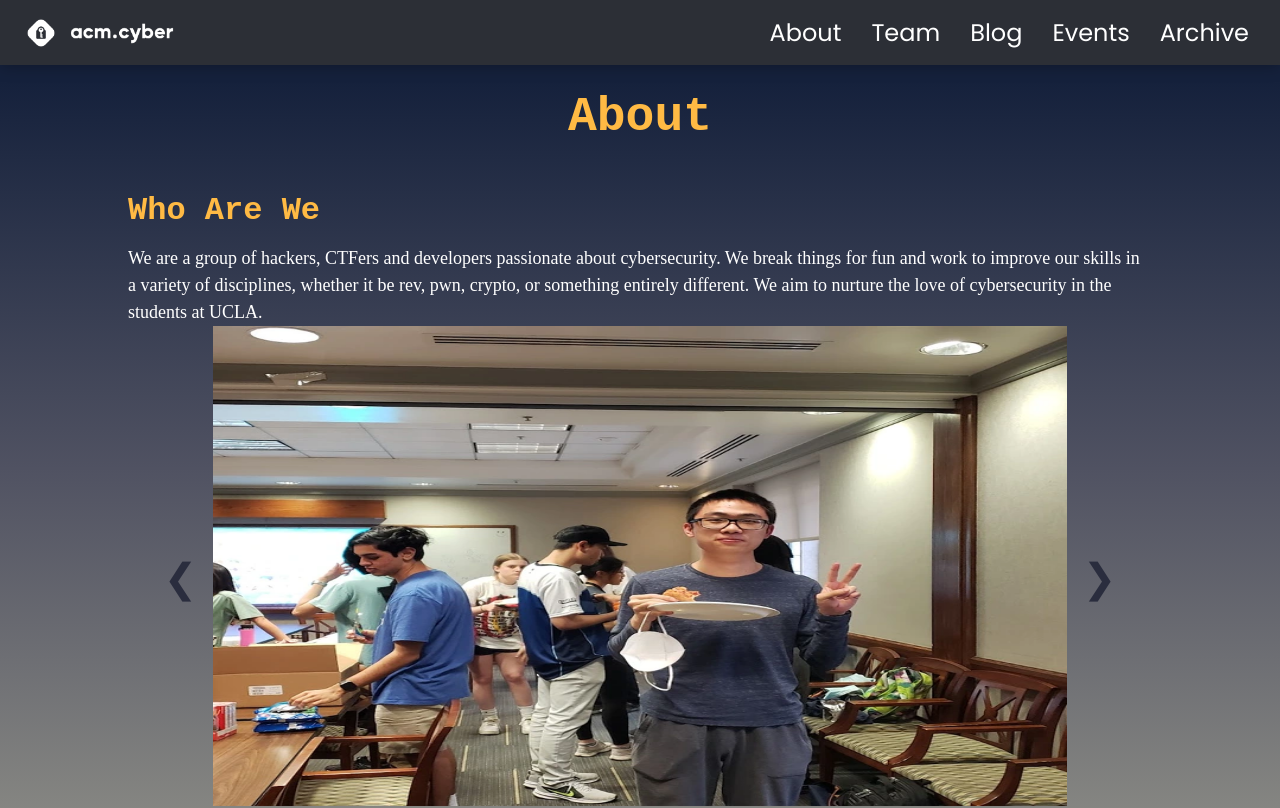
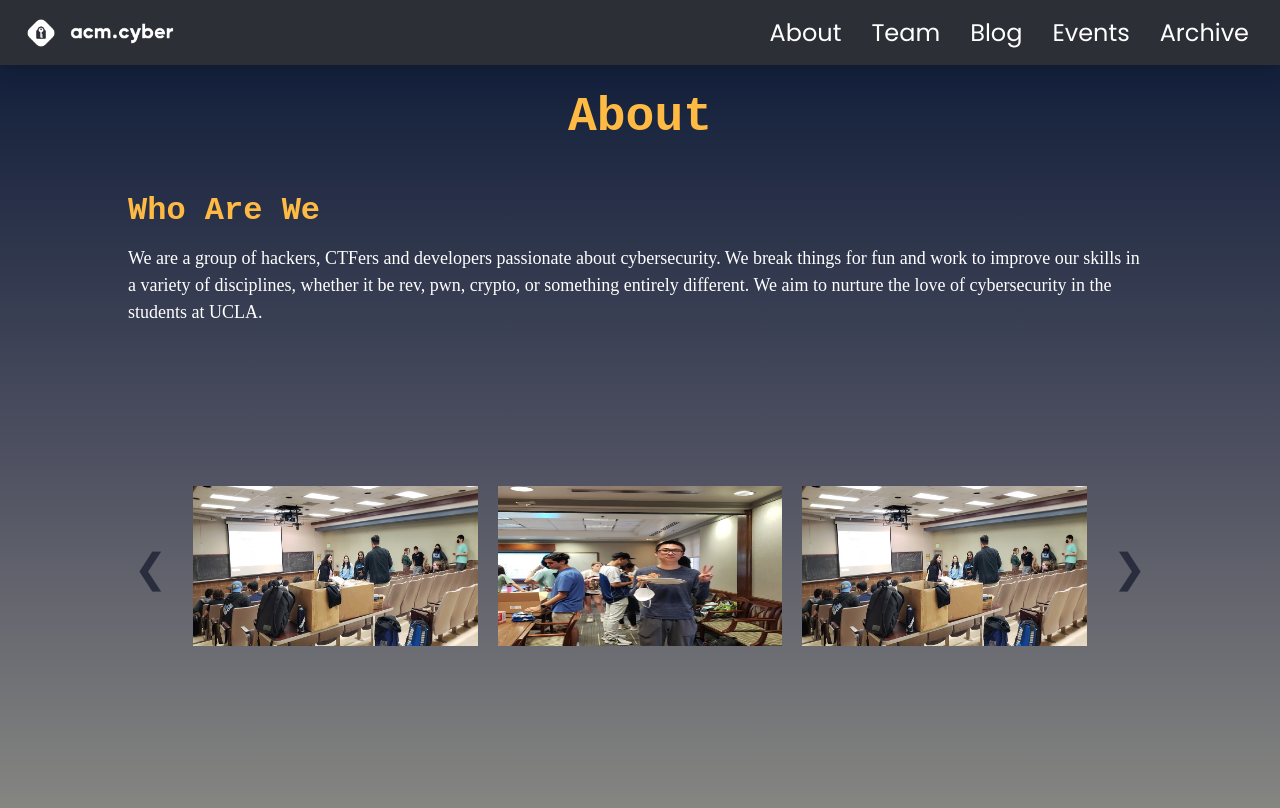
Before and after one commit to uclaacm/acmcyber.com, a Next.js app: page /about in a window 1280 px wide. Shown: the top 808 px of the page. Built offline with nearby package versions, Linux system fonts and the light colour scheme; a web font is replaced by a local one.

Commit message:
fixed bug

```diff
--- a/components/Carousel.tsx
+++ b/components/Carousel.tsx
@@ -1,7 +1,7 @@
 import { useEffect, useState } from "react";
 import styles from "@/styles/Carousel.module.scss";
 
-const msPerImage = 4000;
+const msPerImage = 2000;
 
 export interface CarouselProps {
   images: string[];
@@ -9,11 +9,14 @@ export interface CarouselProps {
 
 export function Carousel({ images }: CarouselProps) {
   const [idx, setIdx] = useState(0);
-
+  const [timer, setTimer] = useState(null);
   useEffect(() => {
-    setTimeout(() => {
+    clearTimeout(timer);
+    let time = setTimeout(() => {
       setIdx((idx + 1) % images.length);
     }, msPerImage);
+    setTimer(time);
+    return () => clearTimeout(timer);
   }, [idx]);
 
   return (
@@ -26,6 +29,14 @@ export function Carousel({ images }: CarouselProps) {
       </span>
       <div className={styles.images}>
         <img src={images[idx]} alt="ACM Cyber congregation" />
+        <img
+          src={images[idx + (1 % images.length)]}
+          alt="ACM Cyber congregation"
+        />
+        <img
+          src={images[idx + (2 % images.length)]}
+          alt="ACM Cyber congregation"
+        />
       </div>
       <span
         className={styles.next}
--- a/styles/Carousel.module.scss
+++ b/styles/Carousel.module.scss
@@ -1,4 +1,5 @@
 .main {
+  margin-top: 150px;
   display: flex;
   justify-content: center;
   align-items: center;
@@ -8,10 +9,11 @@
   display: flex;
   flex-direction: row;
   justify-content: center;
-  height: 60vh;
+  height: 20vh;
 }
 
 .images > img {
+  margin: 10px;
   aspect-ratio: 16/9;
   height: 100%;
 }
```
